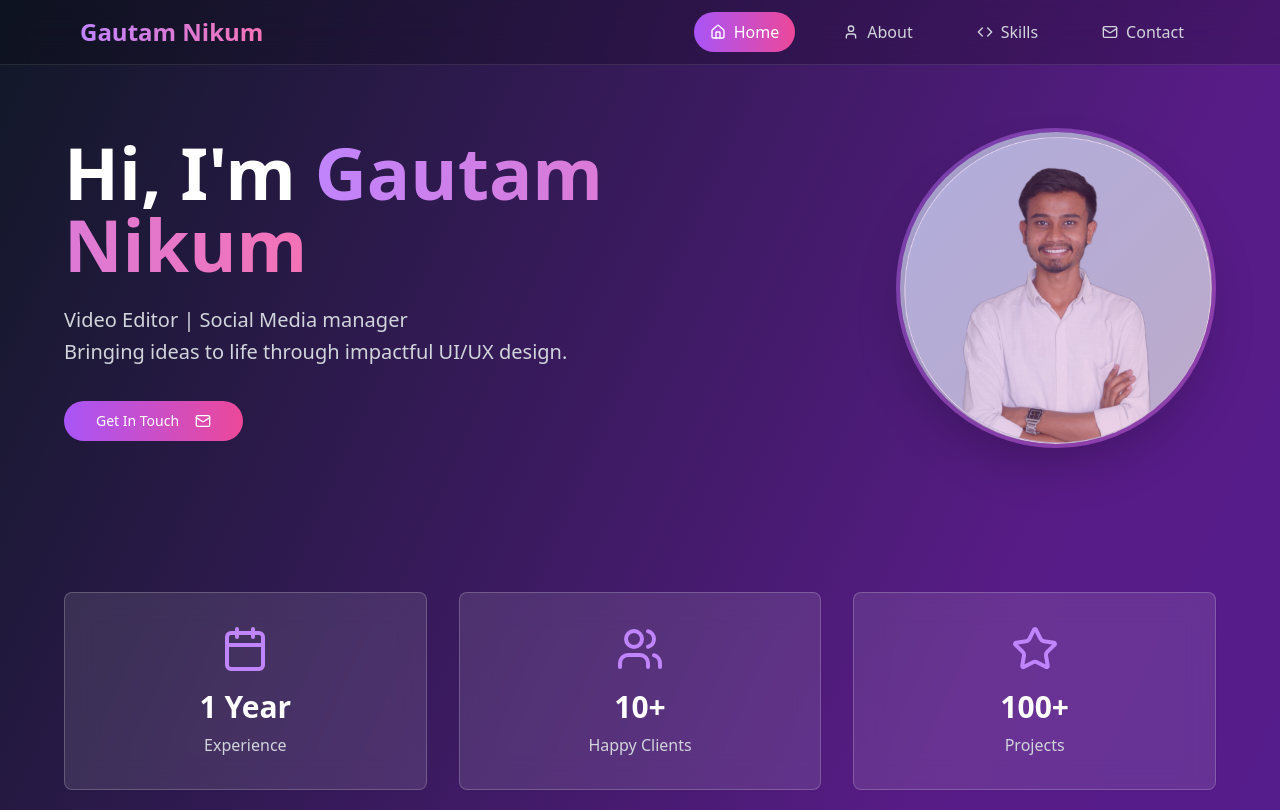
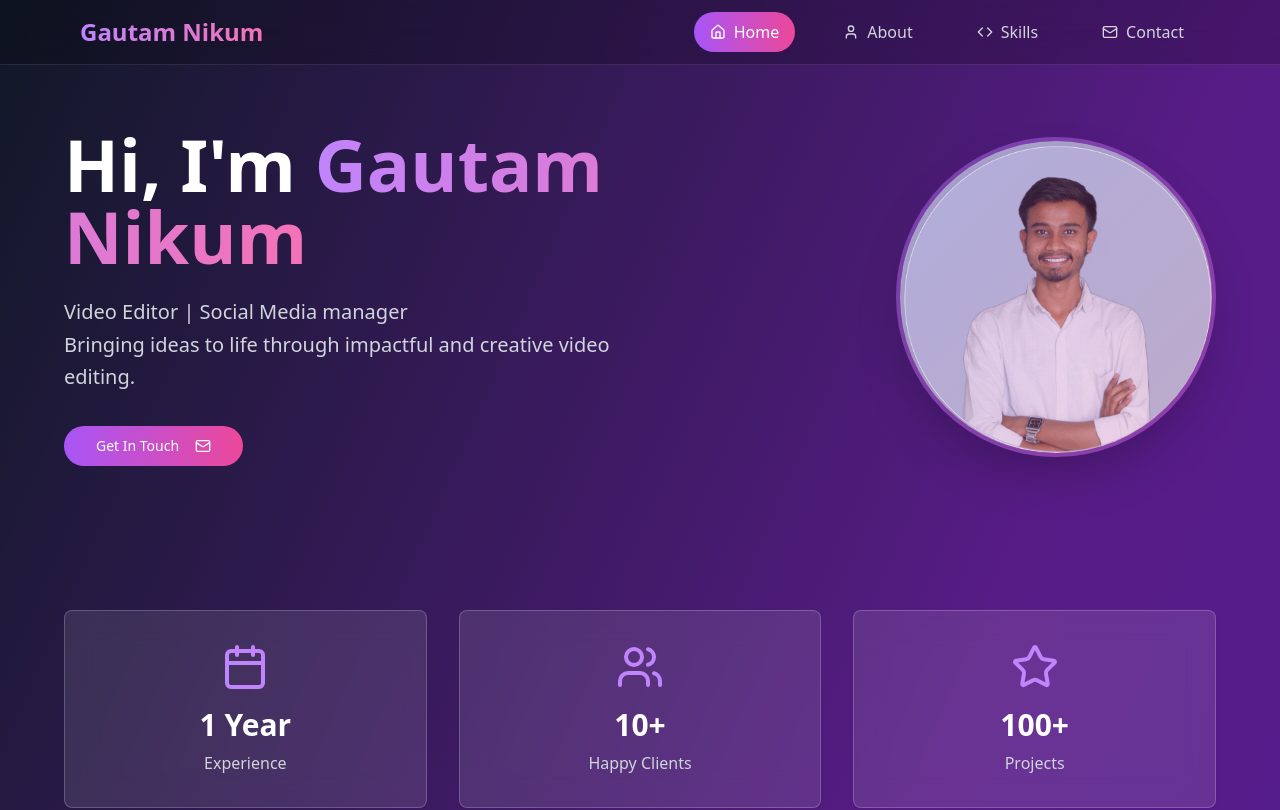
Before and after one commit to GautamNikum/Portfolio_UI, a React (Vite) app: page / in a window 1280 px wide. Shown: the top 810 px of the page. Built offline with nearby package versions, Linux system fonts and the light colour scheme.

Commit message:
Update Home.tsx

```diff
--- a/src/pages/Home.tsx
+++ b/src/pages/Home.tsx
@@ -25,7 +25,7 @@ const Home = () => {
               <p className="text-xl text-gray-300 mb-8 leading-relaxed">
 
               Video Editor | Social Media manager
-                <blockquote> Bringing ideas to life through impactful UI/UX design.</blockquote>
+                <blockquote> Bringing ideas to life through impactful and creative video editing.</blockquote>
 
               </p>
               <div className="flex flex-col sm:flex-row gap-4 justify-center lg:justify-start">
```
